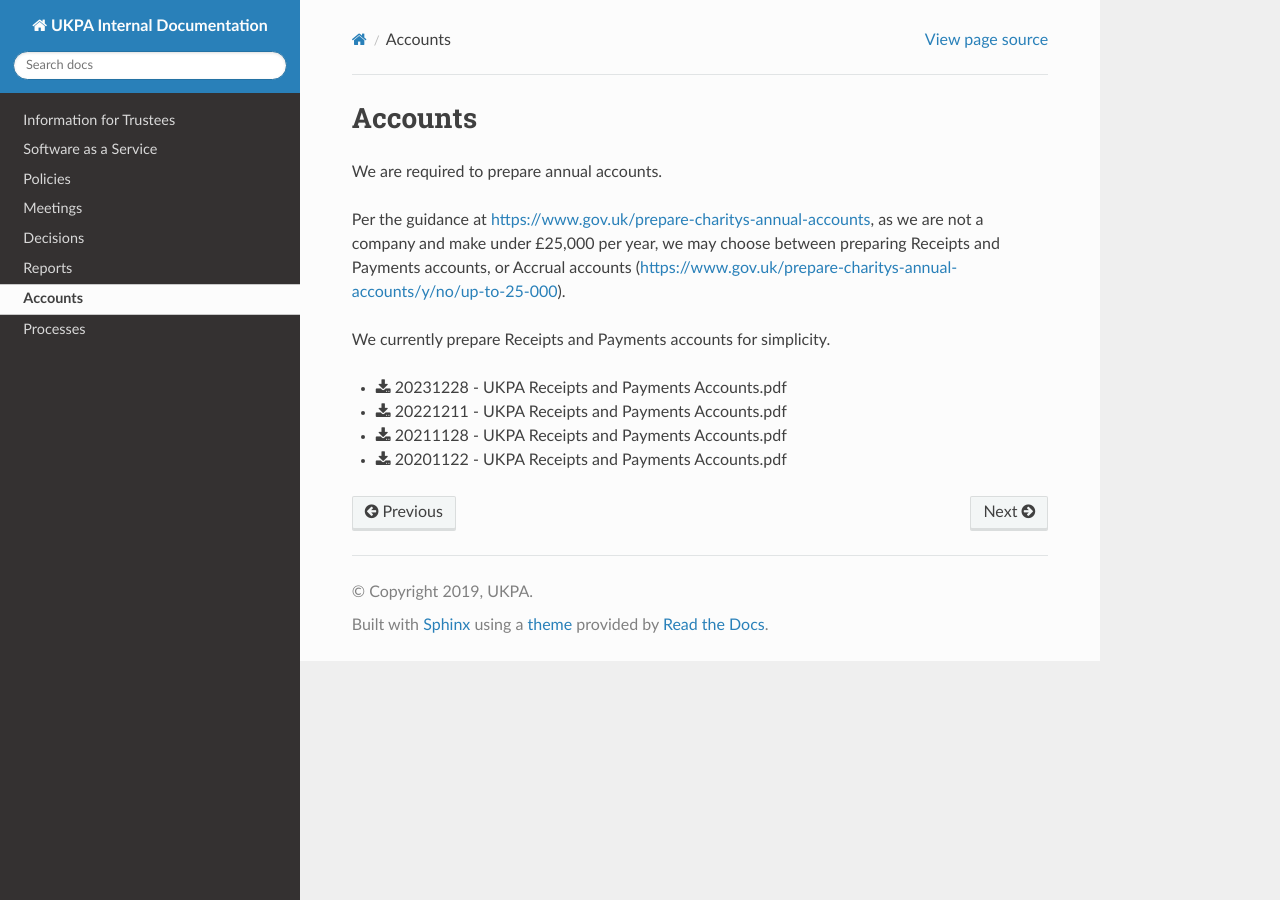
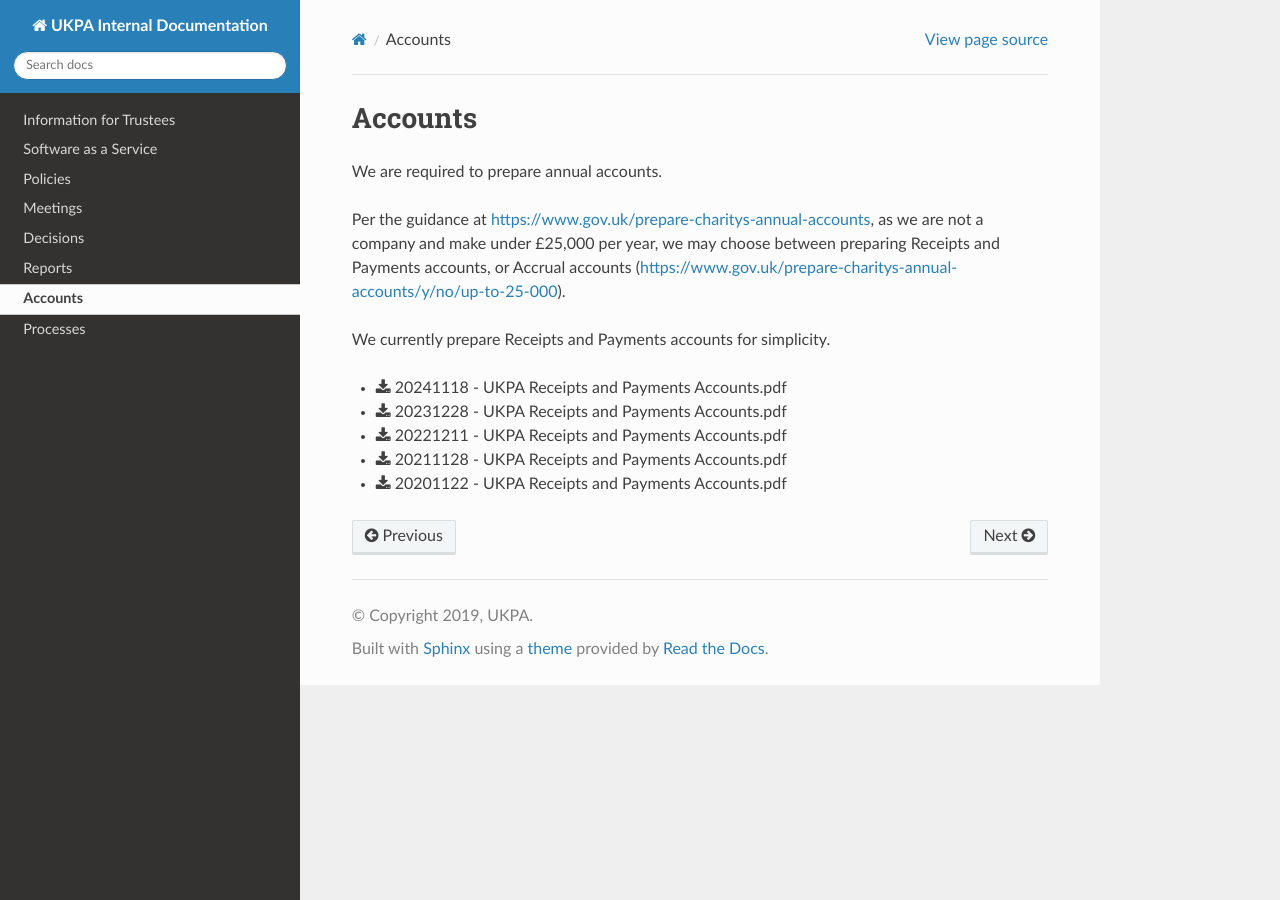
Before and after one commit to UKPythonAssociation/ukpa-internaldocs, a Sphinx documentation site: the page built from source/accounts/index.rst, in a window 1280 px wide. Built offline with Sphinx 7.4.7 and the Read the Docs theme 3.1.0, drawn with Linux system fonts in a browser that asks for light colours.

Commit message:
2024 Accounts

```diff
--- a/source/accounts/index.rst
+++ b/source/accounts/index.rst
@@ -9,6 +9,7 @@ as we are not a company and make under £25,000 per year, we may choose between
 
 We currently prepare Receipts and Payments accounts for simplicity.
 
+* :download:`20241118 - UKPA Receipts and Payments Accounts.pdf`
 * :download:`20231228 - UKPA Receipts and Payments Accounts.pdf`
 * :download:`20221211 - UKPA Receipts and Payments Accounts.pdf`
 * :download:`20211128 - UKPA Receipts and Payments Accounts.pdf`
```
Also changed, not shown: 1 other file.
